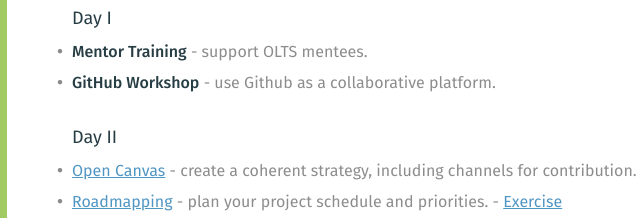
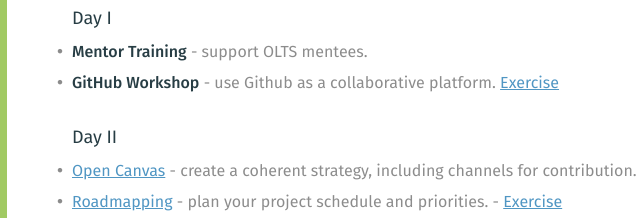
Before and after one commit to mozillascience/WOW-2017, a plain HTML site: page index.html in a window 1280 px wide. Shown: the part 569-787 px from the top of the page, 223-863 px from the left. Drawn offline with nearby package versions, Linux system fonts and the light colour scheme; a script that the page names is missing.

Commit message:
add GitHub exercise

```diff
--- a/index.html
+++ b/index.html
@@ -65,7 +65,7 @@
       <h4>Day I</h4>
       <ul>
         <li><strong>Mentor Training</strong> - support OLTS mentees.</li>
-        <li><strong>GitHub Workshop</strong> - use Github as a collaborative platform.
+        <li><strong>GitHub Workshop</strong> - use Github as a collaborative platform. <a href="github/" target="_blank">Exercise</a></li>
       </ul>
       <h4>Day II</h4>
       <ul>
```
